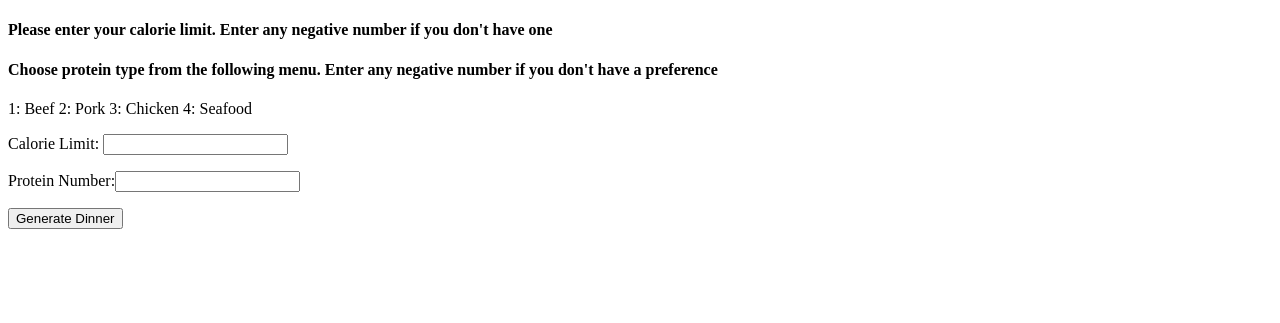
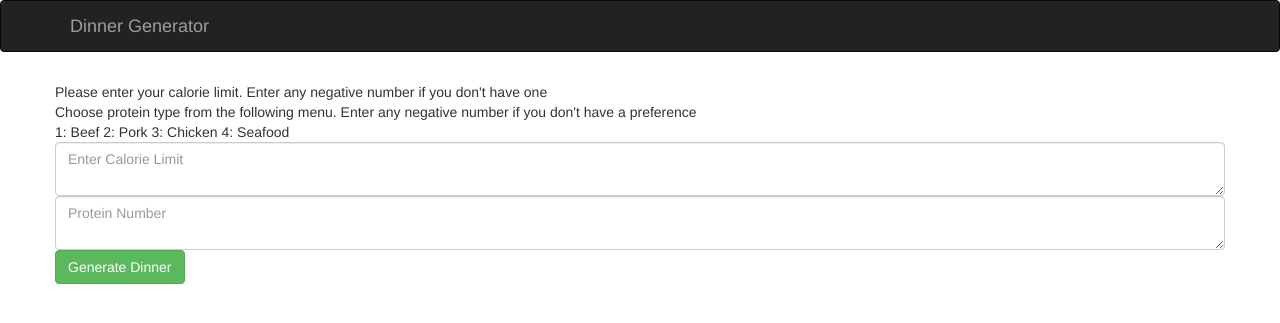
Before and after one commit to yyyyhuang/dinnergenerator, a Flask app: page / in a window 1280 px wide. Shown: the top 323 px of the page. Run offline with Flask 2, Linux system fonts and the light colour scheme; some libraries are stand-ins or nearby versions.

Commit message:
updating html files

```diff
--- a/App.py
+++ b/App.py
@@ -13,11 +13,11 @@ def index():
         try:
             limit = int(request.form["limit"])
         except ValueError:
-            errors += "<p>invalid input.</p>\n".format(request.form["limit"])
+            errors += "invalid input\n".format(request.form["limit"])
         try:
             protein = int(request.form["protein"])
         except ValueError:
-            errors += "<p>protein needs to be one of .</p>\n".format(request.form["protein"])
+            errors += "protein needs to be from the menu below.\n".format(request.form["protein"])
         if limit is not None and protein is not None:
             try:
                 meal, calorie, recipe = main(limit, protein)
@@ -25,9 +25,9 @@ def index():
                     raise TypeError
                 return render_template("result.html", meal=meal, calorie=calorie, recipe=recipe)
             except TypeError:
-                errors += "<p>higher limit</p>\n".format(request.form["limit"])
+                errors += "No dish under this calories, Please enter a higher limit.\n".format(request.form["limit"])
 
-    return render_template("index.html")
+    return render_template("index.html", errors=errors)
 
 
 if __name__ == "__main__":
--- a/templates/index.html
+++ b/templates/index.html
@@ -2,22 +2,49 @@
 <html lang="en">
 <head>
     <meta charset="UTF-8">
+    <meta http-equiv="X-UA-Compatible" content="IE=edge">
+    <meta name="viewport" content="width=device-width, initial-scale=1">
+    <link rel="stylesheet" href="https://maxcdn.bootstrapcdn.com/bootstrap/3.3.5/css/bootstrap.min.css" integrity="sha512-dTfge/zgoMYpP7QbHy4gWMEGsbsdZeCXz7irItjcC3sPUFtf0kuFbDz/ixG7ArTxmDjLXDmezHubeNikyKGVyQ==" crossorigin="anonymous">
+
     <title>Dinner Generator</title>
 </head>
+
 <body>
-    <div>
-        <h4>Please enter your calorie limit. Enter any negative number if
-            you don't have one</h4>
-        <h4>Choose protein type from the following menu. Enter any negative
-            number if you don't have a preference</h4>
-        <p>1: Beef 2: Pork 3: Chicken 4: Seafood</p>
-    </div>
-    <div>
-        <form method="post" action=".">
-            <p>Calorie Limit: <input name="limit" /></p>
-            <p>Protein Number:<input name="protein" /></p>
-            <p><input type="submit" value="Generate Dinner" /></p>
-        </form>
+    <nav class="navbar navbar-inverse">
+        <div class="container">
+            <div class="navbar-header">
+              <button type="button" class="navbar-toggle collapsed" data-toggle="collapse" data-target="#navbar" aria-expanded="false" aria-controls="navbar">
+                <span class="sr-only">Toggle navigation</span>
+                <span class="icon-bar"></span>
+                <span class="icon-bar"></span>
+                <span class="icon-bar"></span>
+              </button>
+              <a class="navbar-brand" href="#">Dinner Generator</a>
+            </div>
+        </div>
+    </nav>
+
+    <div class="container">
+        <div class="message">
+            <h4> {{ errors }} </h4>
+        </div>
+        <div class="row">
+            Please enter your calorie limit. Enter any negative number if
+            you don't have one
+        </div>
+        <div class="row">
+            Choose protein type from the following menu. Enter any negative
+            number if you don't have a preference
+        </div>
+        <div class="row">1: Beef 2: Pork 3: Chicken 4: Seafood</div>
+
+        <div class="row">
+            <form method="post" action=".">
+                <textarea class="form-control" name="limit" placeholder="Enter Calorie Limit"></textarea>
+                <textarea class="form-control" name="protein" placeholder="Protein Number"></textarea>
+                <input type="submit" class="btn btn-success" value="Generate Dinner">
+            </form>
+        </div>
     </div>
 </body>
 </html>
```
Also changed, not shown: templates/result.html (+20 -4 lines).
